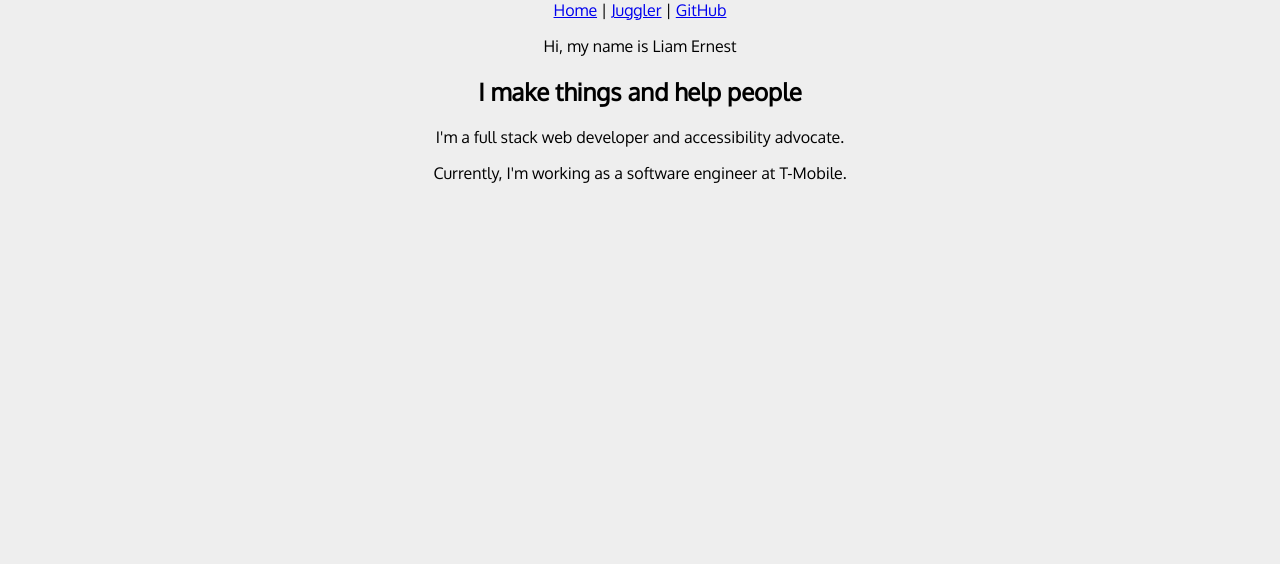
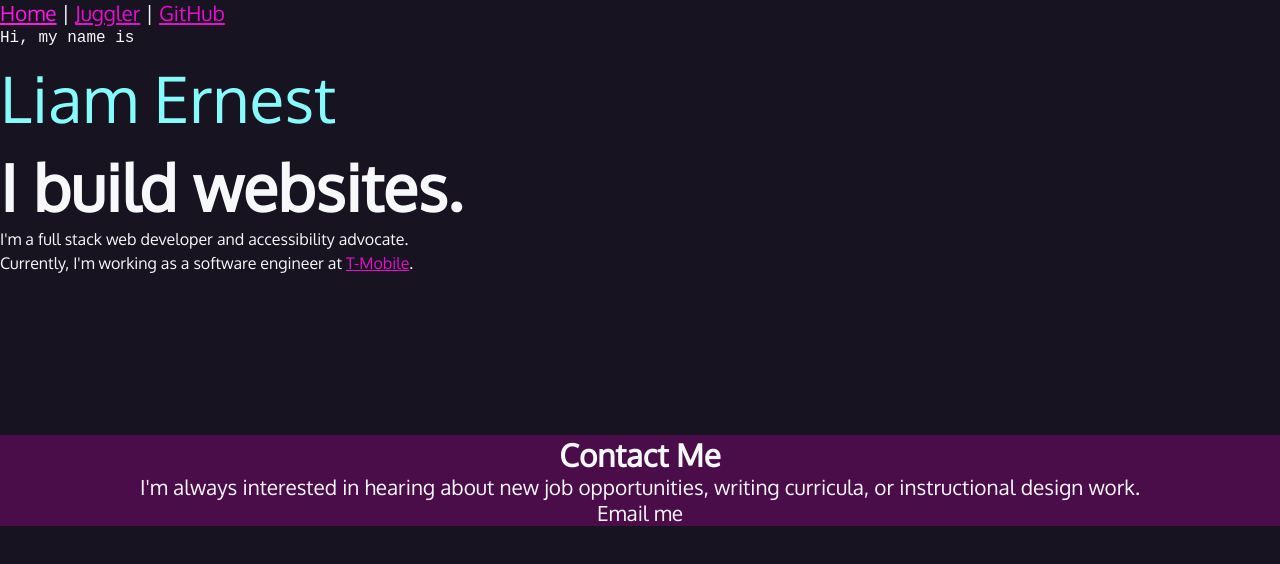
Before and after one commit to lernest/liam-e, a Vue app: page / in a window 1280 px wide. Shown: the top 564 px of the page. Built offline with nearby package versions, Linux system fonts and the light colour scheme; a web font is replaced by a local one.

Commit message:
contact form

```diff
--- a/src/App.vue
+++ b/src/App.vue
@@ -26,50 +26,46 @@ export default {
   --secondary-bkg-color: #11334A;
   --tertiary-bkg-color: #4B0D49;
   --accent-color: #E210CB;
+  --accent-hover-color: #ff17e4;
   --light-accent-color: #86FBFB;
   --font-size: 1.3rem;
   --sans: 'Oxygen', sans-serif;
   --mono:'Oxygen Mono', monospace;
+  --text-color: #f7f8fa;
 }
-
 
 html{
   box-sizing: border-box;
   margin: 0;
   padding: 0;
+  text-align: left;
 }
 
 *,
 *::before,
 *::after {
-  box-sizing: inherit
+  box-sizing: inherit;
+}
+
+h1, h2, h3, p{
+  margin: 0;
+}
+
+a{
+  color: var(--accent-color);
+  text-decoration: underline;
+}
+
+a:hover{
+  color: var(--accent-hover-color)
 }
 
 body{
   padding: 0;
   margin: 0;
-  font-family: var(--sans)
+  font-family: var(--sans);
+  color: var(--text-color);
+  font-size: var(--font-size);
+  background-color: var(--primary-bkg-color);
 }
-
-/*
-#app {
-  font-family: var(--secondary-font);
-  -webkit-font-smoothing: antialiased;
-  -moz-osx-font-smoothing: grayscale;
-  : center;
-  color: #2c3e50;
-}
-
-#nav {
-  padding: 30px;
-}
-
-#nav a {
-  font-weight: bold;
-  color: #2c3e50;
-}
-
-#nav a.router-link-exact-active {
-  color: #42b983;
-} */
 </style>
--- a/src/views/Home.vue
+++ b/src/views/Home.vue
@@ -1,10 +1,15 @@
 <template>
   <div class="home">
     <section id="intro">
-      <p>Hi, my name is <span>Liam Ernest</span></p>
-      <h2>I make things and help people</h2>
+      <p class="name">Hi, my name is <span>Liam Ernest</span></p>
+      <h2>I build websites.</h2>
       <p>I'm a full stack web developer and accessibility advocate.</p>
-      <p>Currently, I'm working as a software engineer at T-Mobile.</p>
+      <p>Currently, I'm working as a software engineer at <a href="www.t-mobile.com">T-Mobile</a>.</p>
+    </section>
+    <section id="contact">
+      <h2>Contact Me</h2>
+      <p>I'm always interested in hearing about new job opportunities, writing curricula, or instructional design work.</p>
+      <p><a href="mailto:liamjohnernest@gmail.com"></a>Email me</p>
     </section>
     </div>
 </template>
@@ -17,4 +22,29 @@ export default {
 }
 </script>
 <style>
+  #intro{
+    padding-bottom: 10rem;
+  }
+  #intro p{
+    font-size: 1rem;
+    line-height: 1.5;
+  }
+  #intro .name{
+    font-family: var(--mono);
+  }
+
+  .name span{
+    font-family: var(--sans);
+    font-size: 4rem;
+    color: var(--light-accent-color);
+    display: block;
+  }
+  #intro h2{
+    font-size: 4rem;
+  }
+
+  #contact{
+    background-color: var(--tertiary-bkg-color);
+    text-align: center;
+  }
 </style>
--- a/src/views/Juggler.vue
+++ b/src/views/Juggler.vue
@@ -1,5 +1,5 @@
 <template>
-<div class="container">
+<div class="juggle-container">
     <div class="title">
     <h1>Juggling Patterns</h1>
     <h2 id="title">{{patternTitle}}</h2>
@@ -123,7 +123,7 @@ export default {
 }
 </script>
 
-<style>
+<style scoped>
 @import url('https://fonts.googleapis.com/css2?family=Roboto+Condensed&display=swap');
 
 html{
```
